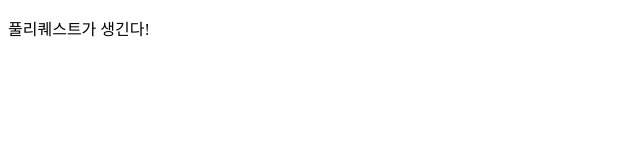
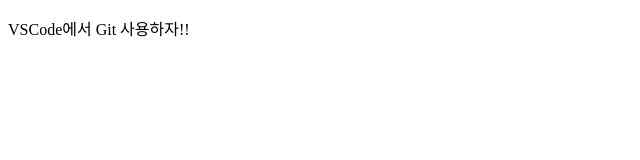
Before and after one commit to JeongWonKo/GitInitTest2, a plain HTML site: page index.html in a window 1280 px wide. Shown: the full height of the page, 0-640 px from the left. Drawn offline with Linux system fonts and the light colour scheme.

Commit message:
VSCode에서 커밋

```diff
--- a/index.html
+++ b/index.html
@@ -5,6 +5,6 @@
     <title>이건 새로운 기능!!</title>
 </head>
 <body>
-    <p>풀리퀘스트가 생긴다!</p>
+    <p>VSCode에서 Git 사용하자!!</p>
 </body>
 </html>
```
